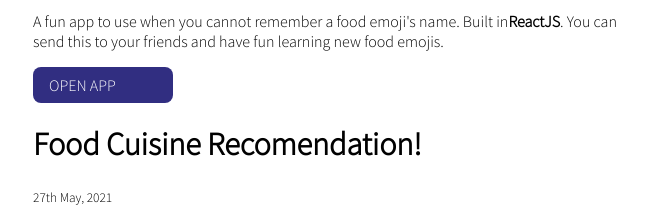
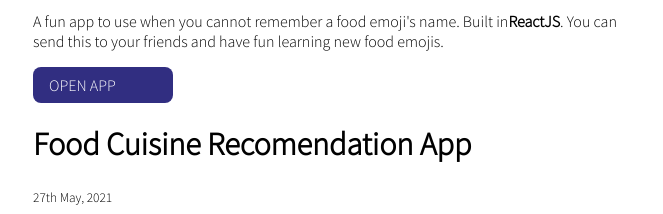
Before and after one commit to rittik-ghosh/neogcamp-lesson-3, a plain HTML site: page projects.html in a window 1280 px wide. Shown: the part 1740-1954 px from the top of the page, without its empty margins (327-990 px from the left). Drawn offline with Linux system fonts and the light colour scheme.

Commit message:
Update projects.html

```diff
--- a/projects.html
+++ b/projects.html
@@ -80,7 +80,7 @@
     </li>
     <li class="list-non-bullet">
         <div class="container container-center margin-md">
-        <h1>Food Cuisine Recomendation!</h1>
+        <h1>Food Cuisine Recomendation App</h1>
         <small>27th May, 2021</small>
         <p>An app built to showcase my take on different cuisines using <strong>ReactJS</strong>. You can look into it and let me know what's your take on this.</p>
         <a class="link primary-link" href="https://gimyp.csb.app/">OPEN APP</a>
```
